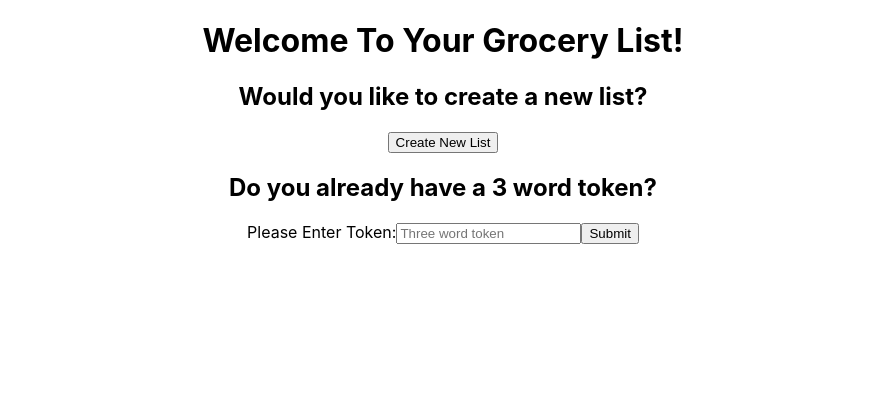
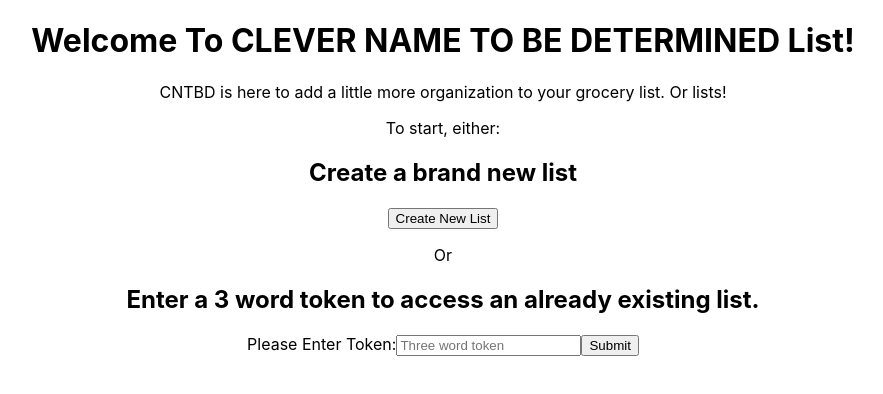
Before and after one commit to the-collab-lab/tcl-23-smart-shopping-list, a React (Create React App) app: page / in a window 1280 px wide. Shown: the top 394 px of the page, without its empty margins (197-1080 px from the left). Built offline with nearby package versions, Linux system fonts and the light colour scheme.

Commit message:
updated welcome screen instructions

```diff
--- a/src/pages/Home.js
+++ b/src/pages/Home.js
@@ -66,10 +66,17 @@ export default function Home(props) {
 
   return (
     <main>
-      <h1>Welcome To Your Grocery List!</h1>
-      <h2>Would you like to create a new list?</h2>
+      <h1>Welcome To CLEVER NAME TO BE DETERMINED List!</h1>
+      <p>
+        CNTBD is here to add a little more organization to your grocery list. Or
+        lists!
+      </p>
+      <p>To start, either:</p>
+      <h2>Create a brand new list</h2>
       <button onClick={handleClick}>Create New List</button>
-      <h2>Do you already have a 3 word token?</h2>
+      <p>Or</p>
+
+      <h2>Enter a 3 word token to access an already existing list.</h2>
       <form onSubmit={checkExistingToken}>
         <label htmlFor="token">
           Please Enter Token:
```
